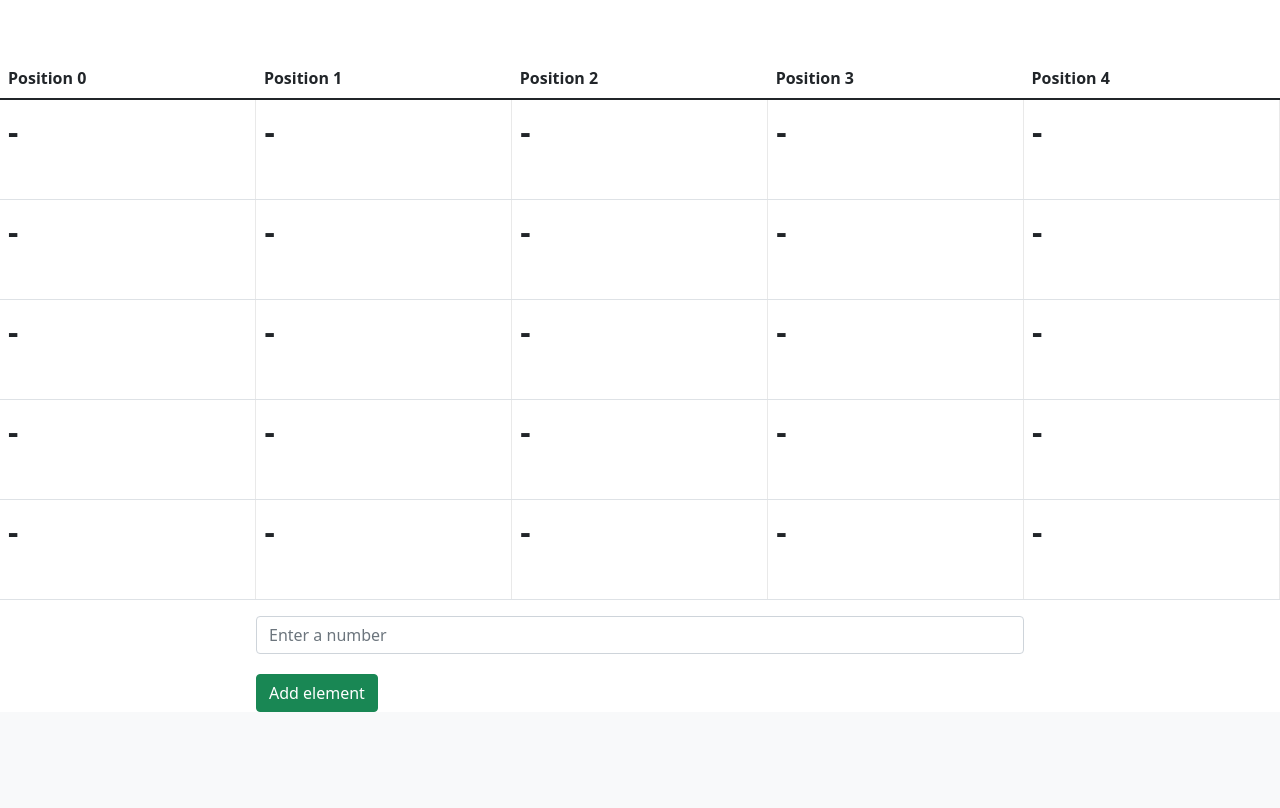
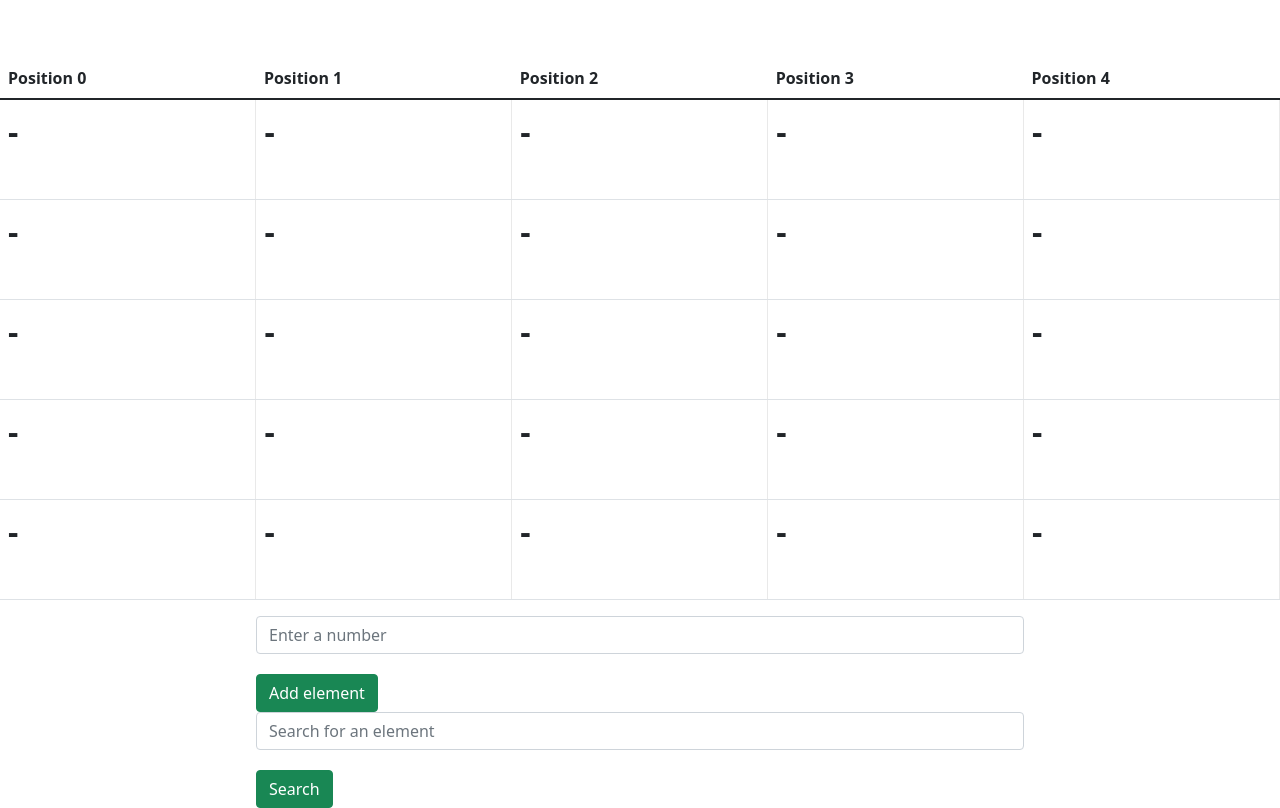
Before and after one commit to nehjoshi/Parking-Auto-Sorting-System, a Flask app: page / in a window 1280 px wide. Shown: the part 143-951 px from the top of the page. Before the commit the page ends 855 px from the top, so only its background shows below. Run offline with Flask 2, Linux system fonts and the light colour scheme.

Commit message:
Added searching

```diff
--- a/app.py
+++ b/app.py
@@ -1,5 +1,5 @@
 from flask import Flask, render_template, request
-from main import createArray, push, pop, QuickSort, getStack
+from main import createArray, push, pop, QuickSort, getStack, Search
 app = Flask(__name__)
 stack = [[], [], [], [], [], '0']
 initial = True
@@ -34,5 +34,15 @@ def hello_world():
 
     return render_template("index.html", array5 = stack[0], array4 = stack[1], array3 = stack[2], array2 = stack[3], array1 = stack[4])
 
+@app.route('/search', methods=['GET', 'POST'])
+def search():
+    print("Searching...")
+    element = int(request.form.get("search"))
+    if (Search(stack, element)):
+        return render_template("search.html", found="Element is found")
+    else:
+        return render_template("search.html", found="Element is NOT found")
+
+
 if (__name__ == "__main__"):
     app.run(debug=True, use_debugger=False, use_reloader=False)
--- a/static/css/styles.css
+++ b/static/css/styles.css
@@ -38,3 +38,8 @@ tr {
 input {
     margin-bottom:20px !important;
 }
+.found {
+    font-size: 4rem;
+    margin-top: 200px;
+    text-align: center;
+}
--- a/templates/index.html
+++ b/templates/index.html
@@ -83,6 +83,14 @@
       <form action="" method="post">
         <input type="number" class="form-control" id="number" placeholder="Enter a number" name="input">
         <button class="btn btn-success" type="submit" onClick="submitButton()">Add element</button>
+
+      </form>
+    </div>
+
+    <div class="button-wrapper">
+      <form action="/search" method="post">
+        <input type="number" class="form-control" id="number" placeholder="Search for an element" name="search">
+        <button class="btn btn-success" type="submit" onClick="searchButton()">Search</button>
       </form>
     </div>
 
```
Also changed, not shown: templates/search.html (added, +31 -0 lines).
